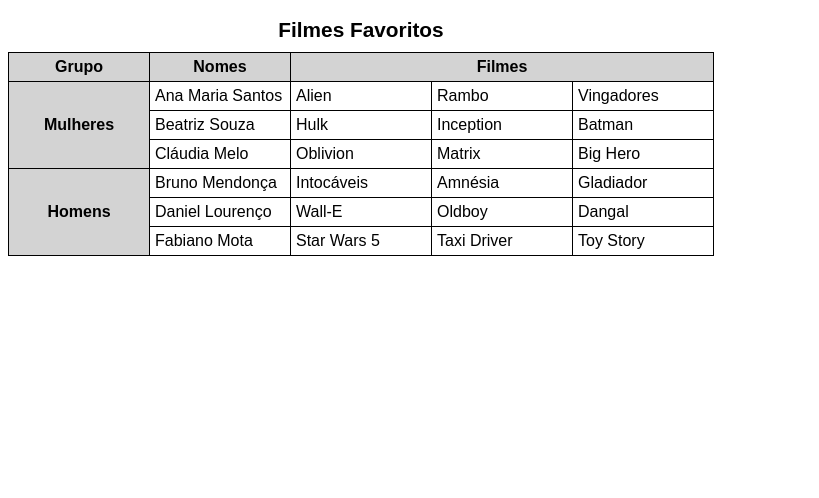
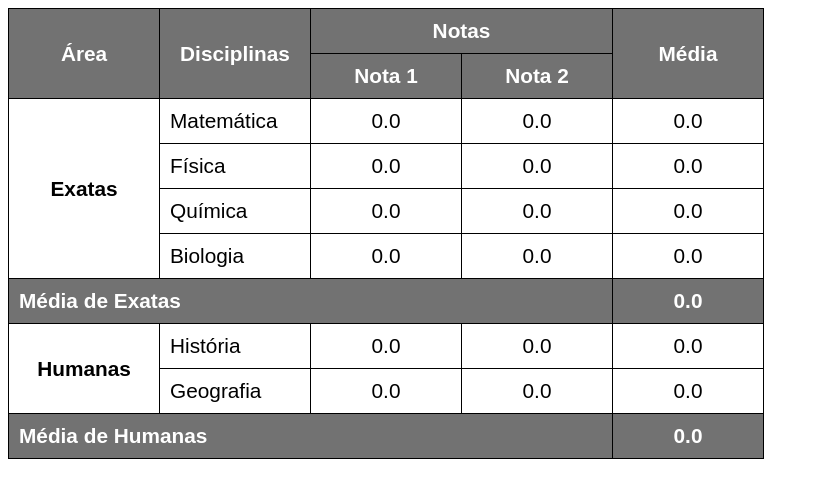
Before and after one commit to susurokjk/html-css, a plain HTML site: page capítulo21/tabela003.html in a window 1280 px wide. Shown: the whole page, without its empty margins (0-819 px from the left). Drawn offline with Linux system fonts and the light colour scheme.

Commit message:
tabela completa

```diff
--- a/capítulo21/tabela003.html
+++ b/capítulo21/tabela003.html
@@ -3,16 +3,10 @@
 <head>
     <meta charset="UTF-8">
     <meta name="viewport" content="width=device-width, initial-scale=1.0">
-    <title>Tabela</title>
+    <title>Notas em Tabelas</title>
     <style>
         body{
             font-family: Arial, Helvetica, sans-serif;
-        }
-
-        caption{
-            font-weight: bold;
-            font-size: 1.3em;
-            padding: 10px;
         }
 
         table{
@@ -21,70 +15,92 @@
 
         th, td{
             border: 1px solid black;
-            padding: 5px;
+            padding: 10px;
             width: 130px;
+            font-size: 1.3em;
         }
 
-        .titulos{
-            background-color: lightgrey;
-            color: black;
+        th{
+            background-color: rgb(114, 114, 114);
+            color: white;
+        }
+
+        .tipo{
+            font-weight: bold;
+            text-align: center;
+        }
+
+        .media{
+            text-align: left;
+        }
+
+        .Notas{
+            text-align: center;
         }
     </style>
 </head>
 <body>
     <table>
-        <caption>Filmes Favoritos</caption>
-        <header>
+        <thead>
             <tr>
-                <th class="titulos">Grupo</th>
-                <th class="titulos">Nomes</th>
-                <th colspan="3" class="titulos">Filmes</th>
+                <th scope="col" rowspan="2">Área</th>
+                <th scope="col" rowspan="2">Disciplinas</th>
+                <th scope="colgroup" colspan="2">Notas</th>
+                <th scope="col" rowspan="2">Média</th>
+                <tr>
+                    <th>Nota 1</th>
+                    <th>Nota 2</th>
+                </tr>
             </tr>
-        </header>
-        <main>
+        </thead>
+        <tbody>
             <tr>
-                <th rowspan="4" class="titulos">Mulheres</th>
+                <td scope="colgroup" rowspan="4" class="tipo">Exatas</td>
+                <td>Matemática</td>
+                <td class="Notas">0.0</td>
+                <td class="Notas">0.0</td>
+                <td class="Notas">0.0</td>
             </tr>
             <tr>
-                <td>Ana Maria Santos</td>
-                <td>Alien</td>
-                <td>Rambo</td>
-                <td>Vingadores</td>
+                <td>Física</td>
+                <td class="Notas">0.0</td>
+                <td class="Notas">0.0</td>
+                <td class="Notas">0.0</td>
             </tr>
             <tr>
-                <td>Beatriz Souza</td>
-                <td>Hulk</td>
-                <td>Inception</td>
-                <td>Batman</td>
+                <td>Química</td>
+                <td class="Notas">0.0</td>
+                <td class="Notas">0.0</td>
+                <td class="Notas">0.0</td>
             </tr>
             <tr>
-                <td>Cláudia Melo</td>
-                <td>Oblivion</td>
-                <td>Matrix</td>
-                <td>Big Hero</td>
+                <td>Biologia</td>
+                <td class="Notas">0.0</td>
+                <td class="Notas">0.0</td>
+                <td class="Notas">0.0</td>
             </tr>
             <tr>
-                <th rowspan="4" class="titulos">Homens</th>
+                <th scope="col" colspan="4" class="media">Média de Exatas</th>
+                <th scope="col">0.0</th>
             </tr>
             <tr>
-                <td>Bruno Mendonça</td>
-                <td>Intocáveis</td>
-                <td>Amnésia</td>
-                <Td>Gladiador</Td>
+                <td scope="colgroup" rowspan="2" class="tipo">Humanas</td>
+                <td>História</td>
+                <td class="Notas">0.0</td>
+                <td class="Notas">0.0</td>
+                <td class="Notas">0.0</td>
             </tr>
             <tr>
-                <td>Daniel Lourenço</td>
-                <td>Wall-E</td>
-                <td>Oldboy</td>
-                <td>Dangal</td>
+                <td>Geografia</td>
+                <td class="Notas">0.0</td>
+                <td class="Notas">0.0</td>
+                <td class="Notas">0.0</td>
             </tr>
             <tr>
-                <td>Fabiano Mota</td>
-                <td>Star Wars 5</td>
-                <td>Taxi Driver</td>
-                <td>Toy Story</td>
+                <th scope="col" colspan="4" class="media">Média de Humanas</th>
+                <th scope="col">0.0</th>
             </tr>
-        </main>
+        </tbody>
     </table>
 </body>
 </html>
```
Also changed, not shown: capítulo21/tabela005.html (added).
